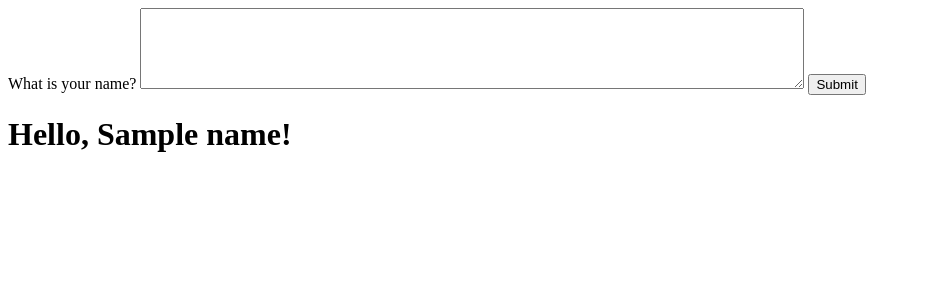
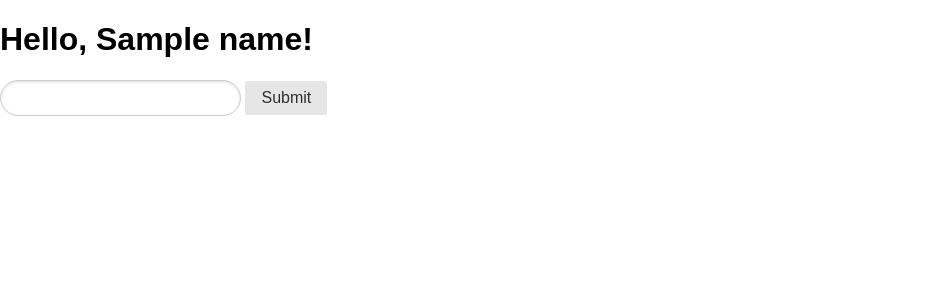
Before and after one commit to justinjk007/Peel-Region-Waste-Cal, a Flask app: template templates/index.html in a window 1280 px wide. Shown: the top 300 px of the page, without its empty margins (0-929 px from the left). Run offline with Flask 2, Linux system fonts and the light colour scheme; the template is opened without the code that fills it: most values are stand-ins (such as "Sample title", 1, 10 or a date in 2020); some libraries are stand-ins or nearby versions.

Commit message:
Looks alright, now for processing

```diff
--- a/templates/index.html
+++ b/templates/index.html
@@ -1,18 +1,17 @@
 <!DOCTYPE HTML>
 <html>
   <head>
-    <title>Flask Example</title>
+    <link rel="stylesheet" href="https://unpkg.com/purecss@1.0.0/build/pure-min.css" integrity="sha384-nn4HPE8lTHyVtfCBi5yW9d20FjT8BJwUXyWZT9InLYax14RDjBj46LmSztkmNP9w" crossorigin="anonymous">
+    <meta name="viewport" content="width=device-width, initial-scale=1">
+   <title>Flask Example</title>
   </head>
   <body>
-    <form method="POST" action="">
-      What is your name?
-      <textarea name="name" id="name" rows="5" cols="80" tabindex="">
-
-      </textarea>
-      <input type="submit" name="submit" value="Submit">
+    {% if name %}
+    <h1>Hello, {{name}}!</h1>
+    {% endif %}
+    <form class="pure-form" method="POST" action="">
+      <input type="text" class="pure-input-rounded" name="name" id="name" >
+      <button type="submit" class="pure-button" name="submit" value="Submit"> Submit </button>
     </form>
-    {% if name %}
-      <h1>Hello, {{name}}!</h1>
-    {% endif %}
   </body>
 </html>
```
Also changed, not shown: parse_data.py (+11 -3 lines), 2 other files.
